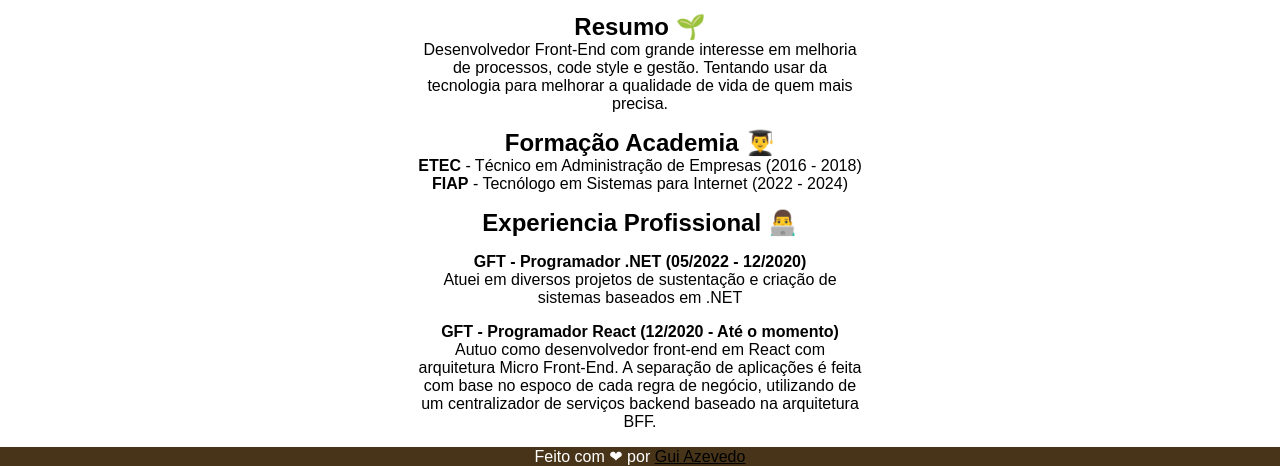
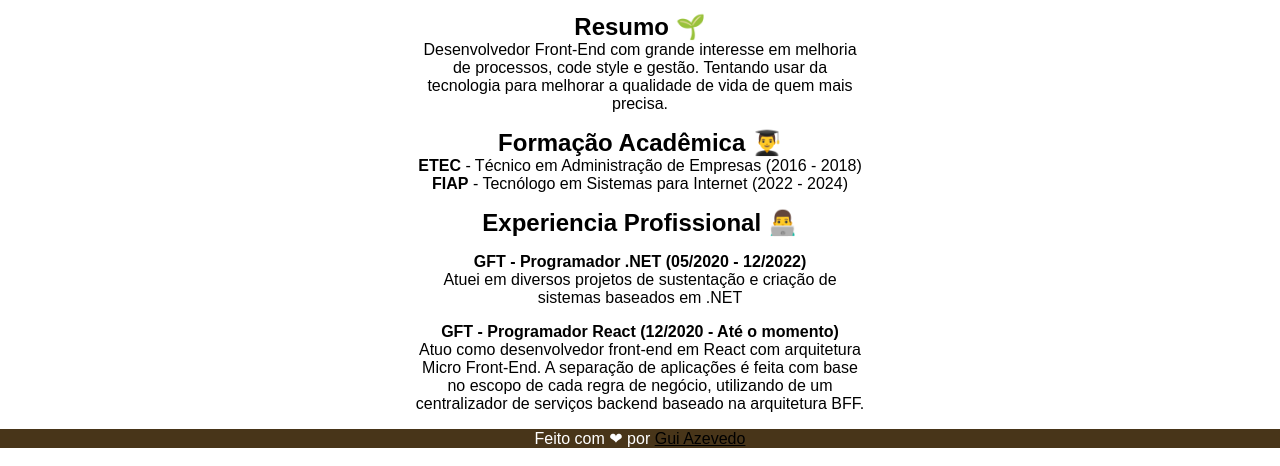
Before and after one commit to gui-azesantos/fiap-professional-portfolio, a plain HTML site: page index.html in a window 1280 px wide. Shown: the part 403-869 px from the top of the page. Drawn offline with Linux system fonts and the light colour scheme; a web font is replaced by a local one.

Commit message:
fix(text)

```diff
--- a/index.html
+++ b/index.html
@@ -32,7 +32,7 @@
           code style e gestão. Tentando usar da tecnologia para melhorar a
           qualidade de vida de quem mais precisa.
         </p>
-        <h2>Formação Academia 👨‍🎓</h2>
+        <h2>Formação Acadêmica 👨‍🎓</h2>
         <p>
           <strong>ETEC</strong> - Técnico em Administração de Empresas (2016 -
           2018)
@@ -43,7 +43,7 @@
         </p>
         <h2>Experiencia Profissional 👨‍💻</h2>
         <div>
-          <p><strong>GFT - Programador .NET (05/2022 - 12/2020)</strong></p>
+          <p><strong>GFT - Programador .NET (05/2020 - 12/2022)</strong></p>
           <span
             >Atuei em diversos projetos de sustentação e criação de sistemas
             baseados em .NET</span
@@ -54,8 +54,8 @@
             <strong>GFT - Programador React (12/2020 - Até o momento)</strong>
           </p>
           <span
-            >Autuo como desenvolvedor front-end em React com arquitetura Micro
-            Front-End. A separação de aplicações é feita com base no espoco de
+            >Atuo como desenvolvedor front-end em React com arquitetura Micro
+            Front-End. A separação de aplicações é feita com base no escopo de
             cada regra de negócio, utilizando de um centralizador de serviços
             backend baseado na arquitetura BFF.</span
           >
```
